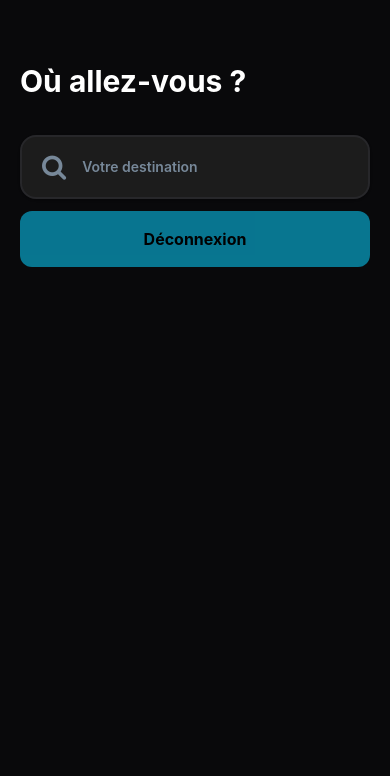
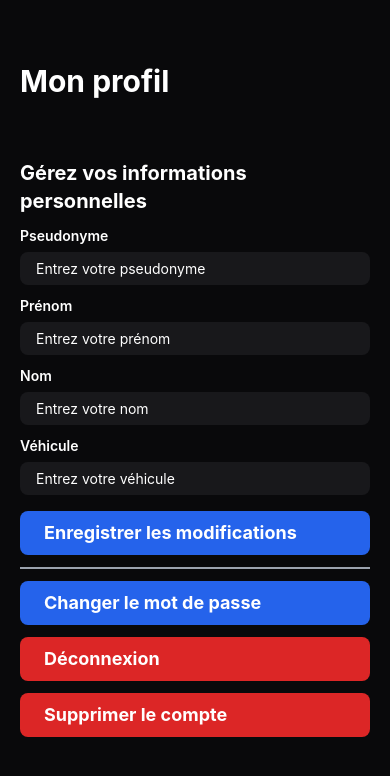
Before and after one commit to NoSleepFullBuild/Uniride-frontend, a React Native app: screen /Profil in a window 390 px wide. Shown: the top 776 px of the page. Built offline with nearby package versions, Linux system fonts and the light colour scheme; no server answers.

Commit message:
feat(profil): Adding profil page and fixing routes

```diff
--- a/App.tsx
+++ b/App.tsx
@@ -92,7 +92,7 @@ export default function App() {
 
       if (loginToken) {
         const endpoint =
-          process.env.EXPO_PUBLIC_GATEWAY_URL + "/api/gateway/verify-token";
+          process.env.EXPO_PUBLIC_GATEWAY_URL + "/api/gateway/auth/verify-token";
 
         const res = await axios.get(endpoint, {
           headers: {
@@ -103,11 +103,9 @@ export default function App() {
         if (res.status === 200) {
           setIsLoggedIn(true);
         }
-      } else {
-        setIsLoggedIn(false);
       }
     } catch (error: any) {
-      console.error(
+      console.debug(
         "Error checking login token:",
         error.response?.data?.error || error.message
       );
--- a/screens/login/LoginScreen.tsx
+++ b/screens/login/LoginScreen.tsx
@@ -59,7 +59,7 @@ const LoginScreen = ({ navigation }: Props) => {
         password: password,
       };
       const endpoint =
-        process.env.EXPO_PUBLIC_GATEWAY_URL + "/api/gateway/login";
+        process.env.EXPO_PUBLIC_GATEWAY_URL + "/api/gateway/auth/login";
 
       const res = await axios.post(endpoint, loginData);
       if (res.status === 200) {
--- a/screens/profil/ProfilScreen.tsx
+++ b/screens/profil/ProfilScreen.tsx
@@ -1,9 +1,8 @@
 import React, { useEffect, useState } from "react";
-import { View, Text, TouchableOpacity } from "react-native";
+import { View, Text, TouchableOpacity, TextInput } from "react-native";
 import { StackNavigationProp } from "@react-navigation/stack";
 import { RootStackParamList } from "../../types/type";
-import InputBar from "../../components/inputBar/InputBar";
-import { getLoginToken } from "../../utils/authUtils";
+import { getLoginToken, storeLoginToken } from "../../utils/authUtils";
 import axios from "axios";
 
 type ProfilScreenNavigationProp = StackNavigationProp<
@@ -16,49 +15,93 @@ type Props = {
 };
 
 const ProfilScreen = ({ navigation }: Props) => {
-    const [selectedProfil, setSelectedProfil] = useState("");
   const [loginToken, setLoginToken] = useState("");
+  const [userId, setUserId] = useState("");
+
+  const [firstName, setFirstName] = useState("");
+  const [lastName, setLastName] = useState("");
+  const [phoneNumber, setPhoneNumber] = useState("");
+  const [vehicle, setVehicle] = useState("");
+  const [username, setUsername] = useState("");
+  const [email, setEmail] = useState("");
 
   useEffect(() => {
-      const fetchData = async () => {
+    const fetchLoginToken = async () => {
+        const resLoginToken = (await getLoginToken()) ?? "";
+        setLoginToken(resLoginToken);
+    };
+
+    const fetchProfileData = async () => {
       try {
-          setLoginToken(await getLoginToken() || "");
-          console.log("Token: ", loginToken);
+        await fetchLoginToken();
 
-            const endpointWhoAmI = process.env.EXPO_PUBLIC_GATEWAY_URL + "/api/gateway/whoiam";
-            const endpointGetUser =
-              process.env.EXPO_PUBLIC_GATEWAY_URL + "/api/gateway/users";
-
+        const endpointWhoAmI =
+          process.env.EXPO_PUBLIC_GATEWAY_URL + "/api/gateway/users/whoiam";
+          console.log("fetchProfileData", loginToken);
+          console.log("fetchProfileData", endpointWhoAmI);
         const resWhoAmI = await axios.get(endpointWhoAmI, {
           headers: {
             Authorization: `Bearer ${loginToken}`,
           },
         });
-            console.log(resWhoAmI.data);
 
-          const resGetUser = await axios.get(`${endpointGetUser}/${resWhoAmI.data.data.id}`, {
-            headers: {
-              Authorization: `Bearer ${loginToken}`,
-            },
-          });
 
-          console.log(resGetUser.data);
+        if (resWhoAmI.status === 200) {
+          setUserId(resWhoAmI.data.id);
+          setUsername(resWhoAmI.data.username);
+          setEmail(resWhoAmI.data.email);
+          setFirstName(resWhoAmI.data.firstName);
+          setLastName(resWhoAmI.data.lastName);
+          setPhoneNumber(resWhoAmI.data.phoneNumber);
+          setVehicle(resWhoAmI.data.vehicle);
+        }
       } catch (error: any) {
-          console.error(
-            "Failed to get profil",
+        console.debug(
+          "Failed to get profile data:",
           error.response?.data?.error || error.message
         );
       }
     };
 
-      fetchData();
+    fetchProfileData();
   }, []);
 
-  const handleDisconnect = async () => {
+  const updateProfileData = async () => {
+    try {
+      const endpointUpdateProfile =
+        process.env.EXPO_PUBLIC_GATEWAY_URL + "/api/gateway/users/" + userId;
+      console.log("updateProfileData", endpointUpdateProfile);
+      console.log("updateProfileData", loginToken);
+      const resUpdateProfile = await axios.put(
+        endpointUpdateProfile,
+        {
+          username: username,
+          firstName: firstName,
+          lastName: lastName,
+          vehicle: vehicle,
+        },
+        {
+          headers: {
+            Authorization: `Bearer ${loginToken}`,
+          },
+        }
+      );
+      if (resUpdateProfile.status === 200) {
+        console.debug("Profile updated successfully");
+      }
+    } catch (error: any) {
+      console.debug(
+        "Failed to update profile data:",
+        error.response?.data?.error || error.message
+      );
+    }
+  };
+
+  const handleSignOut = async () => {
     try {
       if (loginToken) {
         const endpointDisconnect =
-          process.env.EXPO_PUBLIC_GATEWAY_URL + "/api/gateway/logout";
+          process.env.EXPO_PUBLIC_GATEWAY_URL + "/api/gateway/auth/logout";
 
         const res = await axios.post(endpointDisconnect, null, {
           headers: {
@@ -66,22 +109,49 @@ const ProfilScreen = ({ navigation }: Props) => {
           },
         });
 
-        if (res.status === 200) {
+        if (res.status !== 200) {
+          console.debug("Failed to add token to blacklist");
+        }
+        await storeLoginToken("");
+      }
+    } catch (error: any) {
+      console.error(
+        "Failed to logout",
+        error.response?.data?.error || error.message
+      );
+    } finally {
       navigation.reset({
         index: 0,
         routes: [{ name: "Connexion" }],
       });
     }
-      } else {
-        console.error("No token found");
+  };
+
+  const handleDeleteAccount = async () => {
+    try {
+      if (loginToken) {
+        const endpointDeleteAccount =
+          process.env.EXPO_PUBLIC_GATEWAY_URL + "/api/gateway/users/" + userId;
+
+        const res = await axios.delete(endpointDeleteAccount, {
+          headers: {
+            Authorization: `Bearer ${loginToken}`,
+          },
+        });
+
+        if (res.status === 200) {
+          await storeLoginToken("");
           navigation.reset({
             index: 0,
             routes: [{ name: "Connexion" }],
           });
+        } else {
+          console.debug("Failed to delete account");
+        }
       }
     } catch (error: any) {
       console.error(
-        "Failed to logout",
+        "Failed to delete account",
         error.response?.data?.error || error.message
       );
     }
@@ -90,23 +160,92 @@ const ProfilScreen = ({ navigation }: Props) => {
   return (
     <View className="flex-1 bg-zinc-950">
       <View className="mt-[10%] mb-4 mx-5">
-        <Text className="text-white text-3xl font-bold mt-6">
-          Où allez-vous ?
+        <Text className="text-white text-3xl font-bold mt-6">Mon profil</Text>
+        <Text className="text-white text-lg mt-3">{email}</Text>
+        <Text className="text-white text-md mt-2">{phoneNumber}</Text>
+      </View>
+      <Text className="text-white text-xl font-bold mt-6 mx-5">
+        Gérez vos informations personnelles
       </Text>
+      <View className="mx-5 mt-3">
+        {/* Username */}
+        <View className="mb-3">
+          <Text className="text-white text-md font-semibold mb-2">
+            Pseudonyme
+          </Text>
+          <TextInput
+            value={username}
+            onChangeText={setUsername}
+            placeholder="Entrez votre pseudonyme"
+            className="text-white bg-zinc-900 py-2 px-4 rounded-lg"
+          />
         </View>
-
-      <InputBar
-        onChangeText={(text) => setSelectedProfil(text)}
-        value={selectedProfil}
-        placeholder="Votre destination"
+        {/* First Name */}
+        <View className="mb-3">
+          <Text className="text-white text-md font-semibold mb-2">Prénom</Text>
+          <TextInput
+            value={firstName}
+            onChangeText={setFirstName}
+            placeholder="Entrez votre prénom"
+            className="text-white bg-zinc-900 py-2 px-4 rounded-lg"
           />
-
+        </View>
+        {/* Last Name */}
+        <View className="mb-3">
+          <Text className="text-white text-md font-semibold mb-2">Nom</Text>
+          <TextInput
+            value={lastName}
+            onChangeText={setLastName}
+            placeholder="Entrez votre nom"
+            className="text-white bg-zinc-900 py-2 px-4 rounded-lg"
+          />
+        </View>
+        {/* Vehicle */}
+        <View className="mb-3">
+          <Text className="text-white text-md font-semibold mb-2">
+            Véhicule
+          </Text>
+          <TextInput
+            value={vehicle}
+            onChangeText={setVehicle}
+            placeholder="Entrez votre véhicule"
+            className="text-white bg-zinc-900 py-2 px-4 rounded-lg"
+          />
+        </View>
+        {/* Save changes Button */}
         <TouchableOpacity
-        className="bg-cyan-600 py-4 mt-3 rounded-xl opacity-80 mx-5"
-        onPress={handleDisconnect}
+          onPress={updateProfileData}
+          className="bg-blue-600 py-2 px-6 rounded-lg mt-1 mb-3"
         >
-        <Text className={"text-center font-bold text-base "}>Déconnexion</Text>
+          <Text className="text-white font-bold text-lg">
+            Enregistrer les modifications
+          </Text>
         </TouchableOpacity>
+        {/* add separator line */}
+        <View className="border-b-2 border-gray-400 mb-2" />
+        {/* Change Password Button */}
+        <TouchableOpacity className="bg-blue-600 py-2 px-6 rounded-lg mt-1 mb-3">
+          <Text className="text-white font-bold text-lg">
+            Changer le mot de passe
+          </Text>
+        </TouchableOpacity>
+        {/* Disconnect Button */}
+        <TouchableOpacity
+          onPress={handleSignOut}
+          className="bg-red-600 py-2 px-6 rounded-lg mb-3"
+        >
+          <Text className="text-white font-bold text-lg">Déconnexion</Text>
+        </TouchableOpacity>
+        {/* Delete Account Button */}
+        <TouchableOpacity
+          onPress={handleDeleteAccount}
+          className="bg-red-600 py-2 px-6 rounded-lg mb-4"
+        >
+          <Text className="text-white font-bold text-lg">
+            Supprimer le compte
+          </Text>
+        </TouchableOpacity>
+      </View>
     </View>
   );
 };
--- a/screens/register/RegisterScreen2.tsx
+++ b/screens/register/RegisterScreen2.tsx
@@ -55,7 +55,7 @@ const RegisterScreen2 = ({ route, navigation }: Props) => {
         return;
       }
 
-      if (usernamePattern.test(username)) {
+      if (!usernamePattern.test(username)) {
         errors.push(
           "Username must be between 3 and 20 characters and contain only letters, numbers and _-"
         );
@@ -85,13 +85,14 @@ const RegisterScreen2 = ({ route, navigation }: Props) => {
         phoneNumber: phoneNumber,
       };
       const endpoint =
-        process.env.EXPO_PUBLIC_GATEWAY_URL + "/api/gateway/register";
+        process.env.EXPO_PUBLIC_GATEWAY_URL + "/api/gateway/auth/register";
 
       const res = await axios.post(endpoint, registerData);
       if (res.status === 201) {
         navigation.replace("Login");
       }
     } catch (error: any) {
+      console.log(error);
       console.error("Register error:", error.response?.data?.error || error.message);
     }
   };
--- a/utils/regexUtils.ts
+++ b/utils/regexUtils.ts
@@ -1,5 +1,5 @@
-export const passwordPattern = /^(?=.*?[A-Z])(?=.*?[a-z])(?=.*?[0-9])(?=.*?[#?!@$ %^&*-]).{8,}$/;
+export const passwordPattern = /^(?=.*?[A-Z])(?=.*?[a-z])(?=.*?[0-9])(?=.*?[#?!@$ %^&*-]).{8,50}$/;
 export const emailPattern = /[^@ \t\r\n]+@[^@ \t\r\n]+\.[^@ \t\r\n]+/;
 export const phonePattern = /^[\+]?[(]?[0-9]{3}[)]?[-\s\.]?[0-9]{3}[-\s\.]?[0-9]{4,6}$/;
 export const namePattern = /^[a-zA-Z-\s]{2,50}$/;
-export const usernamePattern = /^[a-z0-9_-]{3,20}$/;
+export const usernamePattern = /^[a-zA-Z0-9_-]{3,15}$/;
```
Lines whose indentation alone changed are shown as unchanged.
